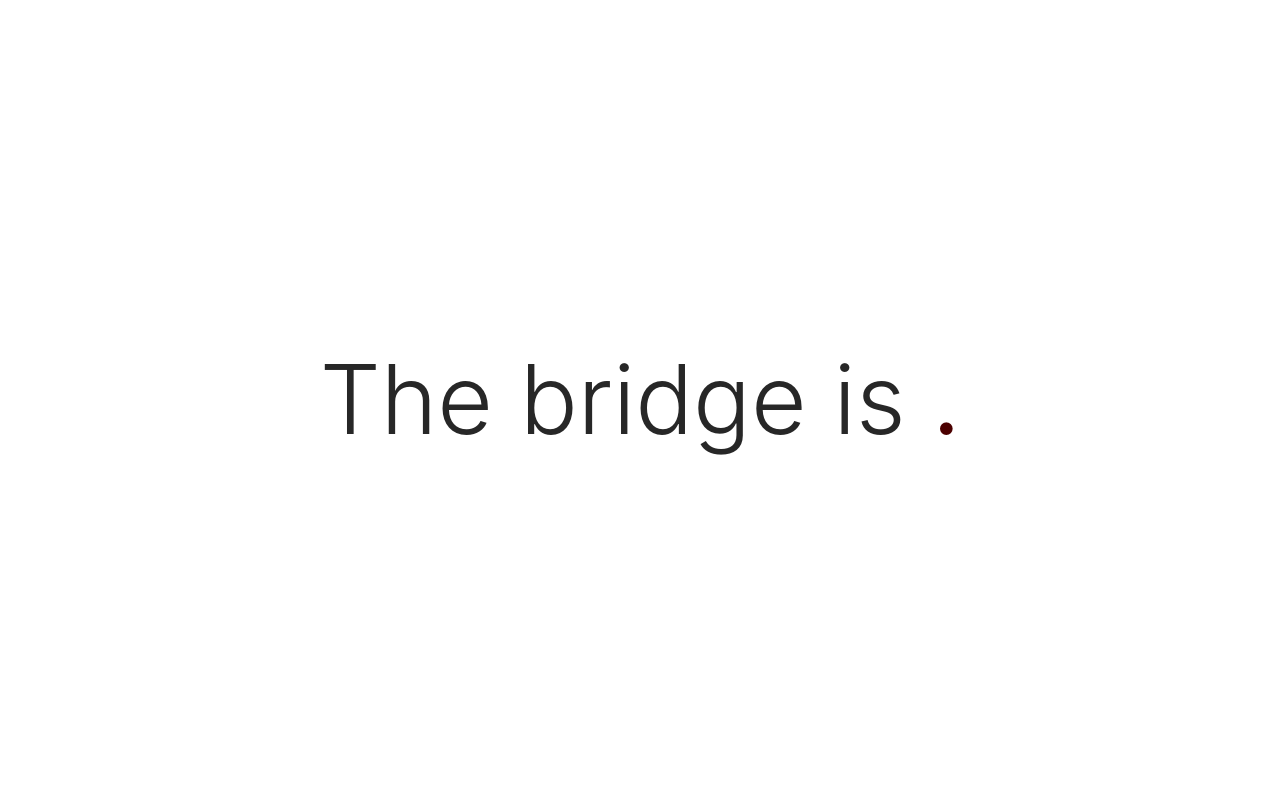
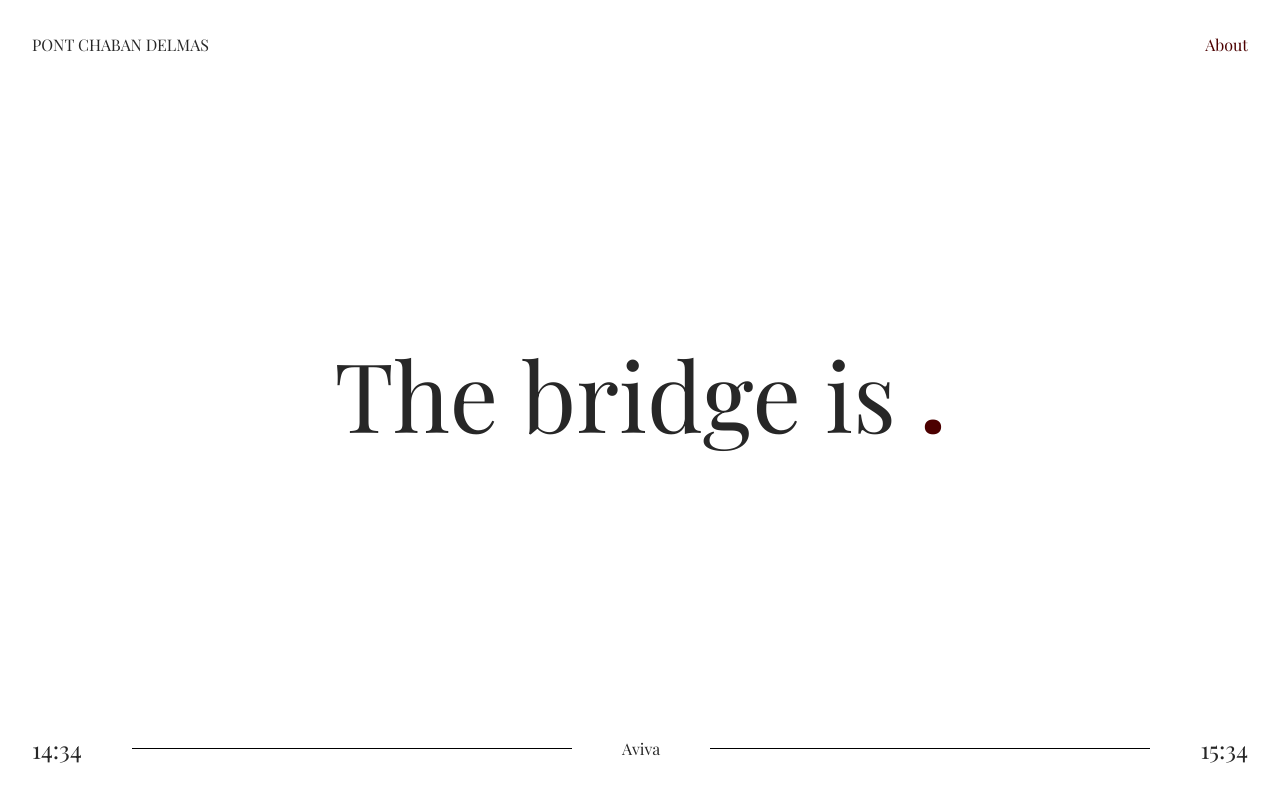
Before and after one commit to sebastienbourda/pont-chaban-delmas, a Vue app: page / in a window 1280 px wide. Built offline with nearby package versions, Linux system fonts and the light colour scheme; no server answers.

Commit message:
add infos in header and footer

```diff
--- a/index.html
+++ b/index.html
@@ -5,6 +5,10 @@
     <link rel="icon" href="/favicon.ico" />
     <meta name="viewport" content="width=device-width, initial-scale=1.0" />
     <title>Vite App</title>
+    <link rel="preconnect" href="https://fonts.googleapis.com">
+    <link rel="preconnect" href="https://fonts.gstatic.com" crossorigin>
+    <link href="https://fonts.googleapis.com/css2?family=Playfair+Display:wght@400;600;700;900&display=swap" rel="stylesheet">
+
   </head>
   <body>
     <div id="app"></div>
--- a/src/App.vue
+++ b/src/App.vue
@@ -1,9 +1,13 @@
-<script>
+<script setup>
 import { RouterLink, RouterView } from 'vue-router'
+import Header from './components/Header.vue';
+import Footer from './components/Footer.vue';
 </script>
 
 <template>
+  <Header></Header>
   <RouterView />
+  <Footer></Footer>
 </template>
 
 <style scoped>
--- a/src/assets/base.css
+++ b/src/assets/base.css
@@ -68,8 +68,8 @@ body {
   background: var(--color-background);
   transition: color 0.5s, background-color 0.5s;
   line-height: 1.6;
-  font-family: Inter, -apple-system, BlinkMacSystemFont, 'Segoe UI', Roboto, Oxygen, Ubuntu,
-    Cantarell, 'Fira Sans', 'Droid Sans', 'Helvetica Neue', sans-serif;
+  font-family: 'Playfair Display', -apple-system, BlinkMacSystemFont, 'Segoe UI', Roboto, Oxygen, Ubuntu,
+    Cantarell, 'Fira Sans', 'Droid Sans', 'Helvetica Neue', serif;
   font-size: 16px;
   text-rendering: optimizeLegibility;
   -webkit-font-smoothing: antialiased;
--- a/src/assets/main.css
+++ b/src/assets/main.css
@@ -1,19 +1,23 @@
 @import "./base.css";
 
 #app {
-  max-width: 1280px;
   margin: 0 auto;
   padding: 2rem;
   font-weight: normal;
   height: 100vh;
   display: flex;
+  flex-direction: column;
   align-items: center;
-  justify-content: center;
+  justify-content: space-between;
 }
 
-a,
-.green {
+a {
   text-decoration: none;
+  color: var(--color-status);
+}
+
+ul {
+  list-style: none;
 }
 
 h1 {
@@ -21,8 +25,20 @@ h1 {
   font-weight: 300;
 }
 
+header, footer {
+  display: flex;
+  align-items: center;
+  justify-content: space-between;
+  width: 100%;
+}
+
+footer {
+  gap: 50px;
+}
+
 .status {
   color: var(--color-status);
+  font-weight: 700;
 }
 
 @media (max-width: 390px) {
--- /dev/null
+++ b/src/components/Footer.vue
@@ -0,0 +1,21 @@
+<script>
+
+</script>
+
+<template>
+  <footer>
+    <h2>14:34</h2>
+    <span class="line"></span>
+    <h4>Aviva</h4>
+    <span class="line"></span>
+    <h2>15:34</h2>
+  </footer>
+</template>
+
+<style>
+  .line {
+    border-bottom: 1px solid #000;
+    height: 1px;
+    flex-grow: 1;
+  }
+</style>
--- /dev/null
+++ b/src/components/Header.vue
@@ -0,0 +1,19 @@
+<script>
+
+</script>
+
+<template>
+  <header>
+    <h4>PONT CHABAN DELMAS</h4>
+    <!-- <img src="favicon.ico" alt=""> -->
+    <ul>
+      <li>
+        <a href="">About</a>
+      </li>
+    </ul>
+  </header>
+</template>
+
+<style>
+
+</style>
--- a/src/views/HomeView.vue
+++ b/src/views/HomeView.vue
@@ -26,6 +26,9 @@ export default {
     currentDateTime() {
       const current = new Date();
       const date = current.getFullYear() + '-' + '0' + (current.getMonth()+1) + '-' + current.getDate();
+      const time = current.getHours() + ":" + current.getMinutes() + ":" + current.getSeconds();
+      const dateTime = date + ' ' + time;
+      this.timestamp = dateTime;
       this.current_date = date;
     },
     checkOpening(datas) {
```
